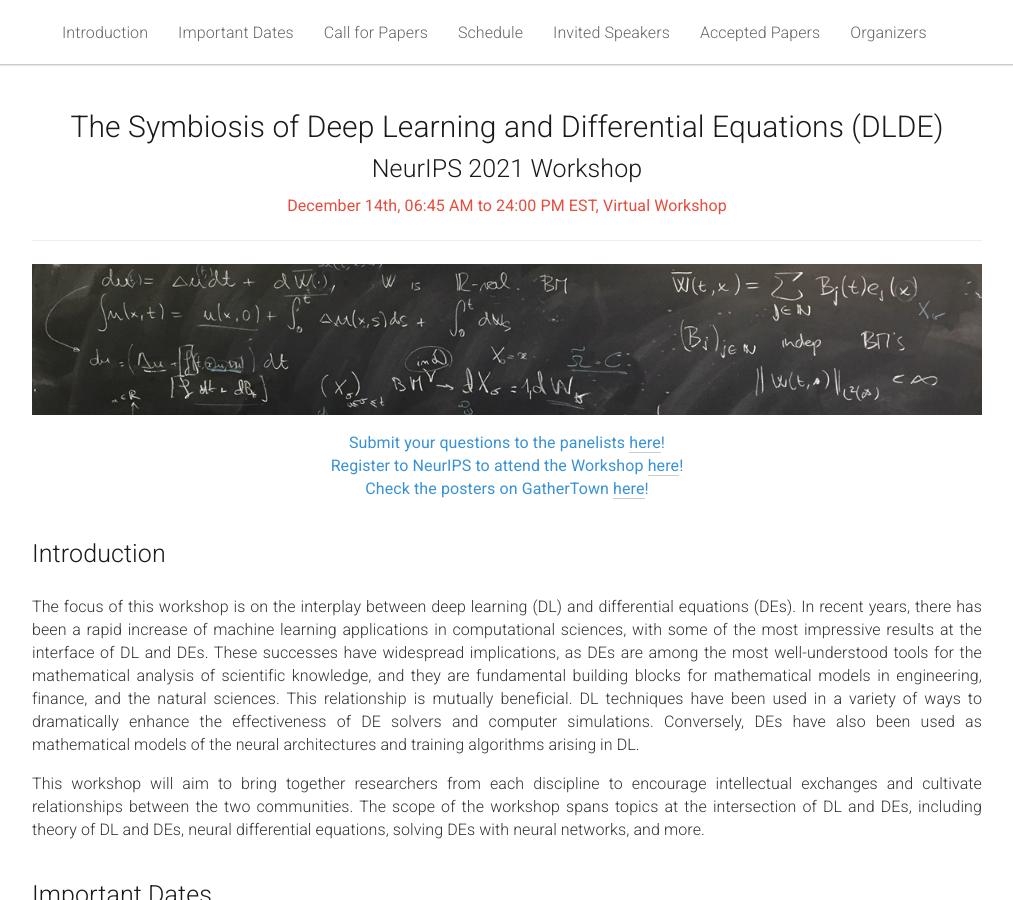
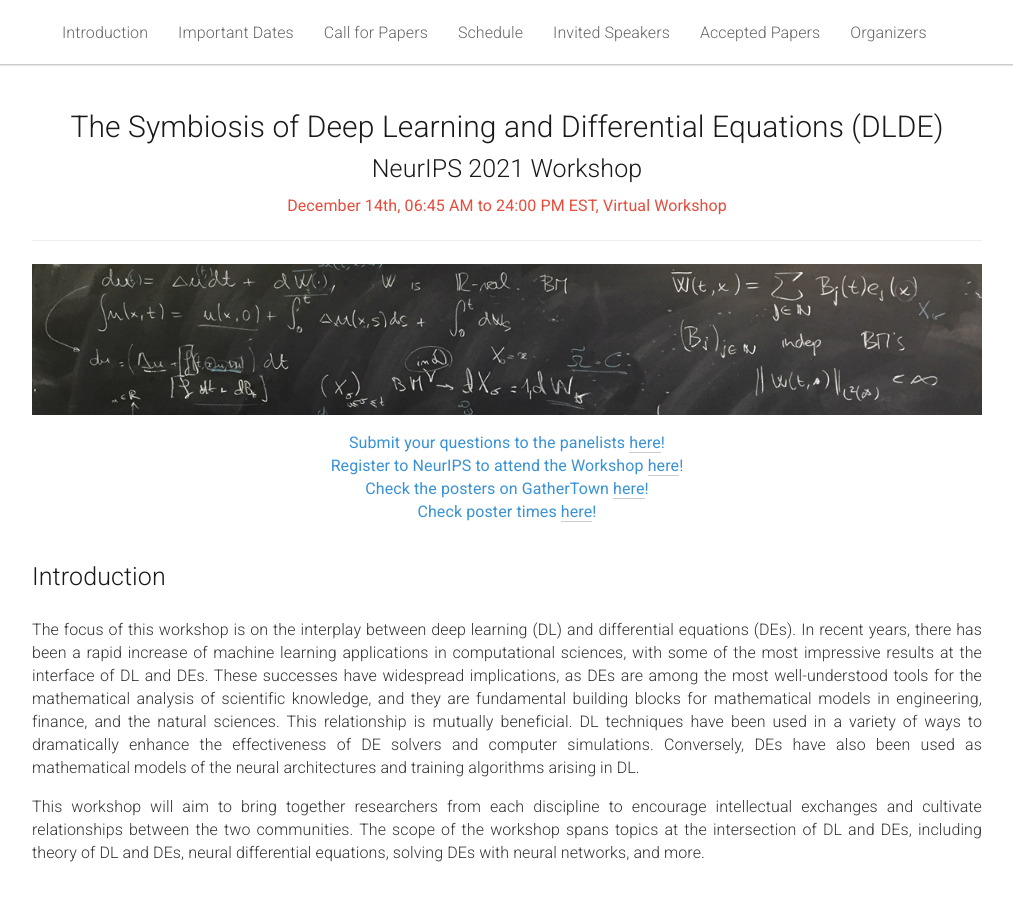
Before and after one commit to dl-de/dl-de.github.io, a Jekyll site: the page built from _pages/home.md, in a window 1280 px wide and 900 px high. Shown: the whole window, without its empty margins (133-1146 px from the left). Built offline with Jekyll 4.4.1, drawn with Linux system fonts in a browser that asks for light colours.

Commit message:
minor changes

```diff
--- a/_pages/home.md
+++ b/_pages/home.md
@@ -47,6 +47,13 @@ Register to NeurIPS to attend the Workshop
 Check the posters on GatherTown
 <a href="https://eventhosts.gather.town/PlRbNdJvuTTD3ZOx/DLDE2021">here</a>!
 </span></center>
+
+
+<center><span style="color:#3a92d6;font-weight:400;">
+Check poster times
+<a href="https://neurips.cc/virtual/2021/workshop/21880">here</a>!
+</span></center>
+
 
 
 
```
